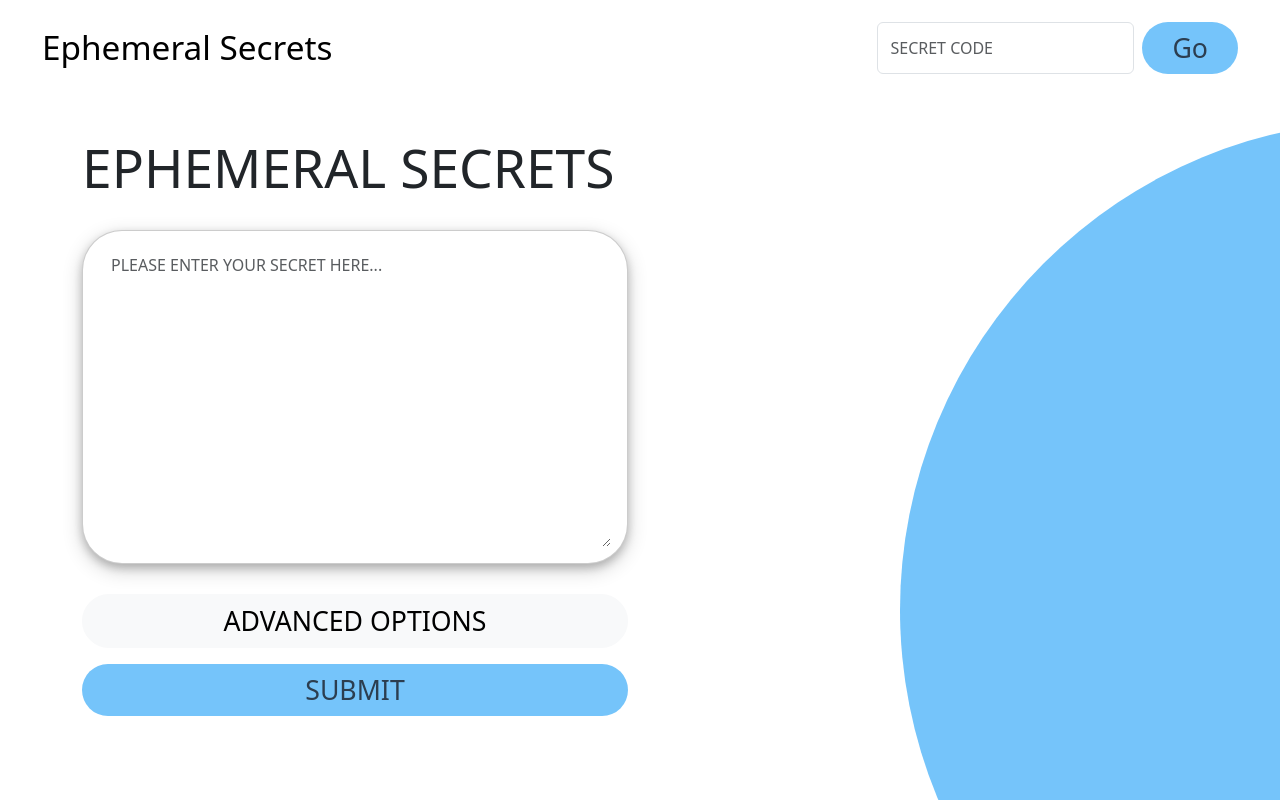
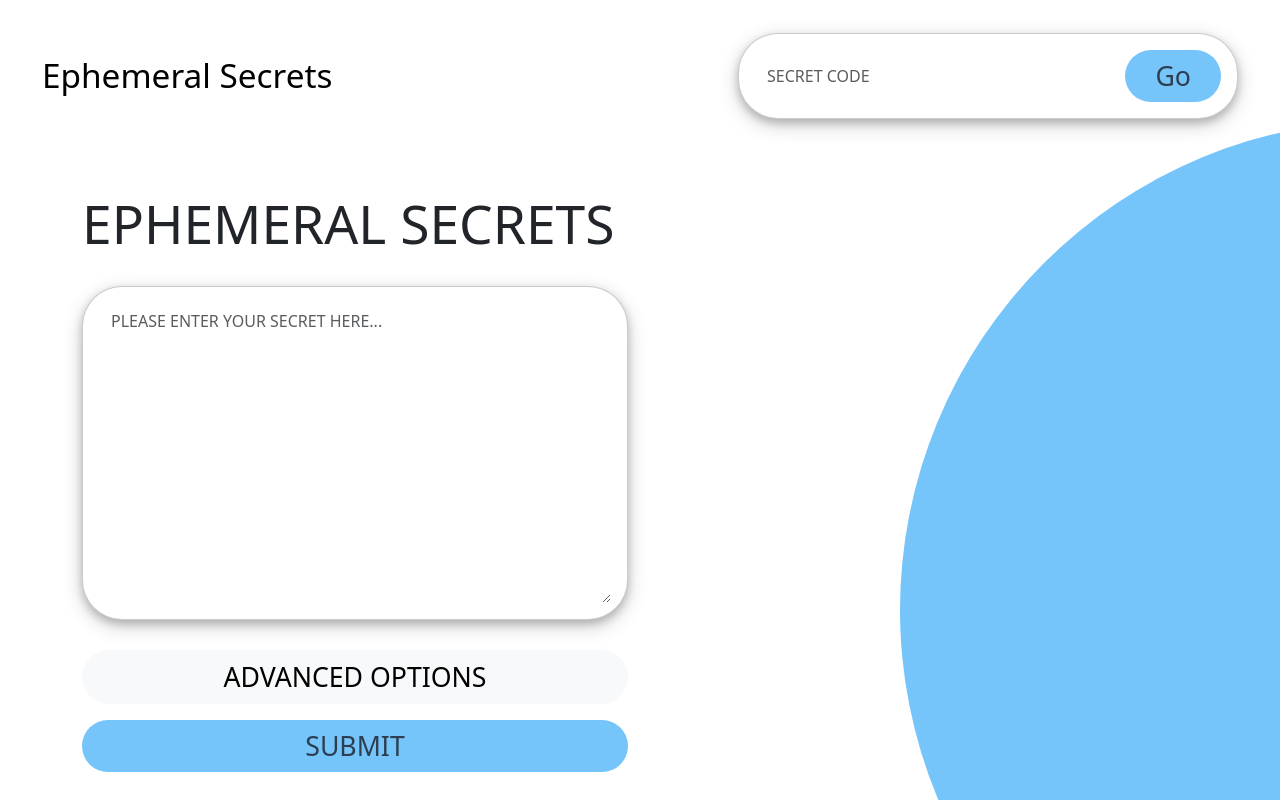
Before and after one commit to jonathontran/Ephemeral-secrets-sharing-website, a Flask app: page / in a window 1280 px wide. Run offline with Flask 3, Linux system fonts and the light colour scheme.

Commit message:
Secret code search form styling update

```diff
--- a/static/styles/style.css
+++ b/static/styles/style.css
@@ -1,14 +1,3 @@
-.circle {
-  height: 980px;
-  width: 980px;
-  background-color: #75C4FA;
-  border-radius: 50%;
-  position: fixed;
-  bottom:-300px;
-  right:-600px;
-  background-attachment: fixed;
-}
-
 .navbar {
   margin-right: 30px;
   margin-left: 30px;
@@ -61,6 +50,17 @@
   margin-top: 20px;
 }
 
+.circle {
+  height: 980px;
+  width: 980px;
+  background-color: #75C4FA;
+  border-radius: 50%;
+  position: fixed;
+  bottom:-300px;
+  right:-600px;
+  background-attachment: fixed;
+}
+
 #ephemeralSecretsLargeHeading {
   font-size: 40pt;
   font-weight: 500;
@@ -87,3 +87,13 @@
 #password {
   border: 0;
 }
+
+#codesearch {
+  width: 500px;
+  margin-top: 15px;
+  margin-bottom: 15px;
+}
+
+#codeinput {
+  border: 0;
+}
--- a/templates/index.html
+++ b/templates/index.html
@@ -14,11 +14,16 @@
   <nav class="navbar navbar-expand-lg">
     <div class="container-fluid">
       <a class="navbar-brand" href="/">Ephemeral Secrets</a>
-      <!-- Form needs to be amdended in order to submit to the server -->
-      <form class="d-flex" role="search" method="POST" action="/submitCode">
-        <input class="form-control me-2" type="search" name="secretCode" placeholder="SECRET CODE" aria-label="Secret Code">
-        <button class="btn btn-primary" type="submit">Go</button>
-      </form>
+      <div id="codesearch" class="card">
+        <div class="card-body">
+          <!-- Form needs to be amdended in order to submit to the server -->
+          <form class="d-flex" role="search" method="POST" action="/submitCode">
+            <input id="codeinput" class="form-control me-2" type="search" name="secretCode" placeholder="SECRET CODE" aria-label="Secret Code">
+            <button class="btn btn-primary" type="submit">Go</button>
+          </form>
+        </div>
+      </div>
+
     </div>
   </nav>
 
```
Also changed, not shown: 2 other files.
